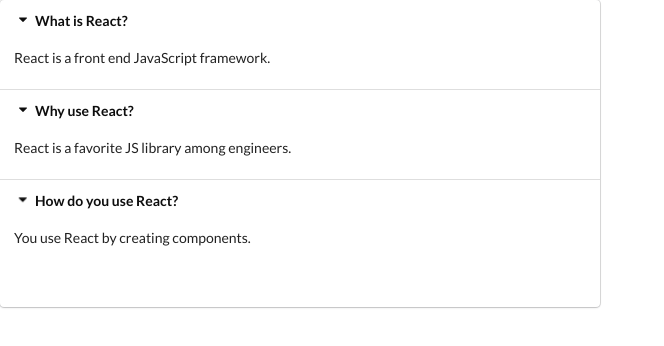
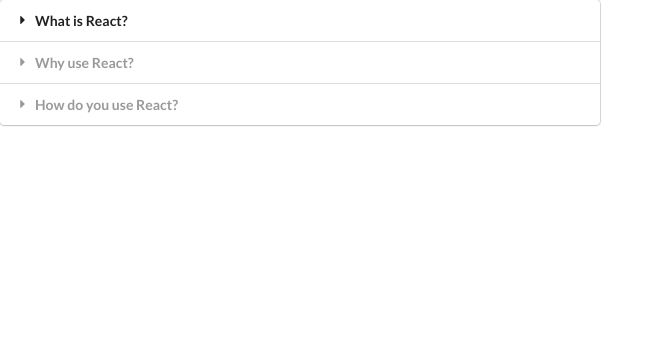
Before and after one commit to colson0x1/widgets, a React (Create React App) app: page / in a window 1280 px wide. Shown: the top 346 px of the page, without its empty margins (0-664 px from the left). Built offline with nearby package versions, Linux system fonts and the light colour scheme.

Commit message:
expand the accordion

```diff
--- a/src/components/Accordion.jsx
+++ b/src/components/Accordion.jsx
@@ -9,13 +9,15 @@
   };
 
   const renderedItems = items.map((item, index) => {
+    const active = index === activeIndex ? 'active' : '';
+
     return (
       <React.Fragment key={item.title}>
-        <div className='title active' onClick={() => onTitleClick(index)}>
+        <div className={`title ${active}`} onClick={() => onTitleClick(index)}>
           <i className='dropdown icon'></i>
           {item.title}
         </div>
-        <div className='content active'>
+        <div className={`content ${active}`}>
           <p>{item.content}</p>
         </div>
       </React.Fragment>
@@ -25,7 +27,7 @@
   return (
     <div className='ui styled accordion'>
       {renderedItems}
-      <h1>{activeIndex}</h1>
+      {/* <h1>{activeIndex}</h1> */}
     </div>
   );
 };
```
